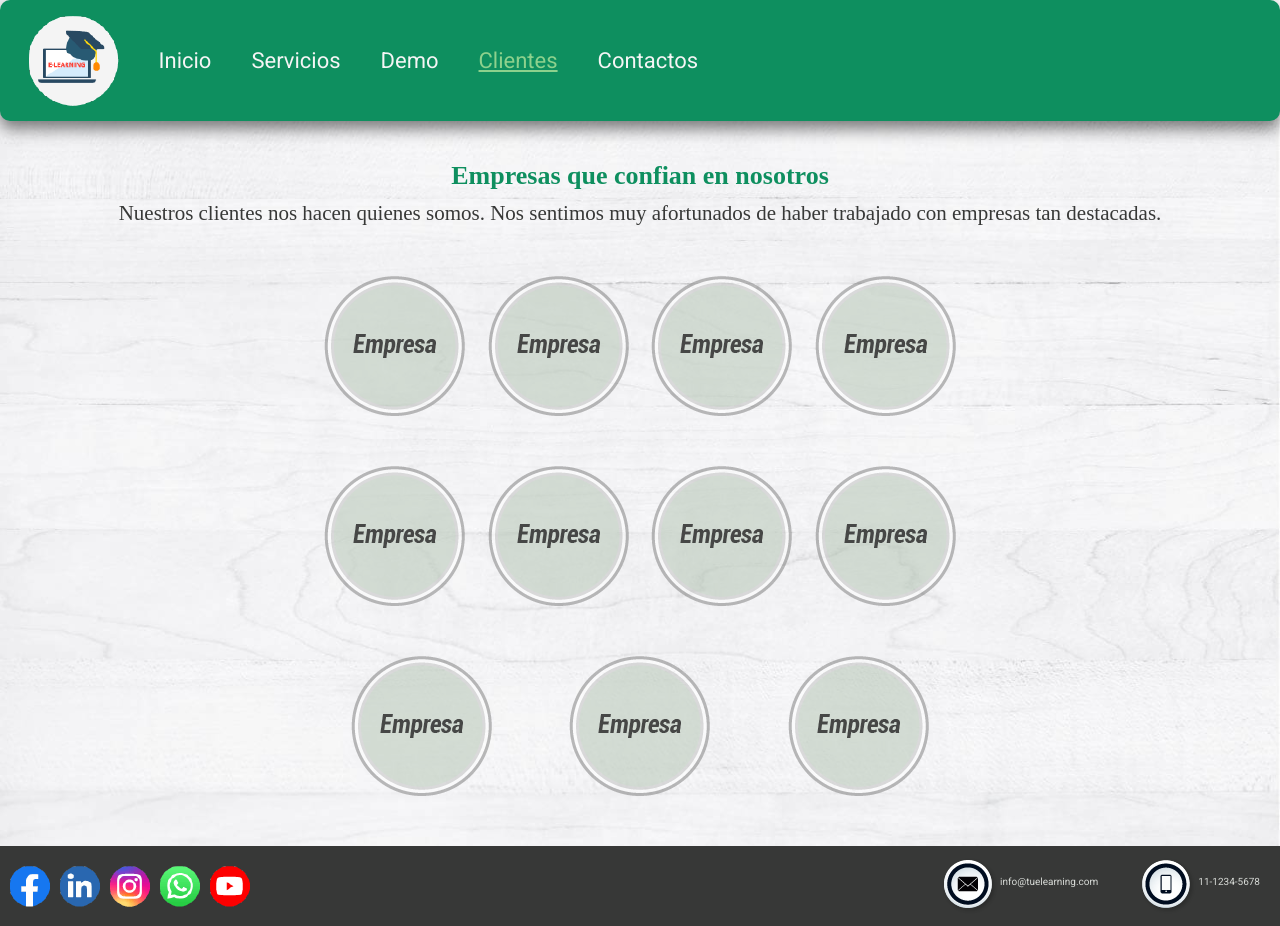
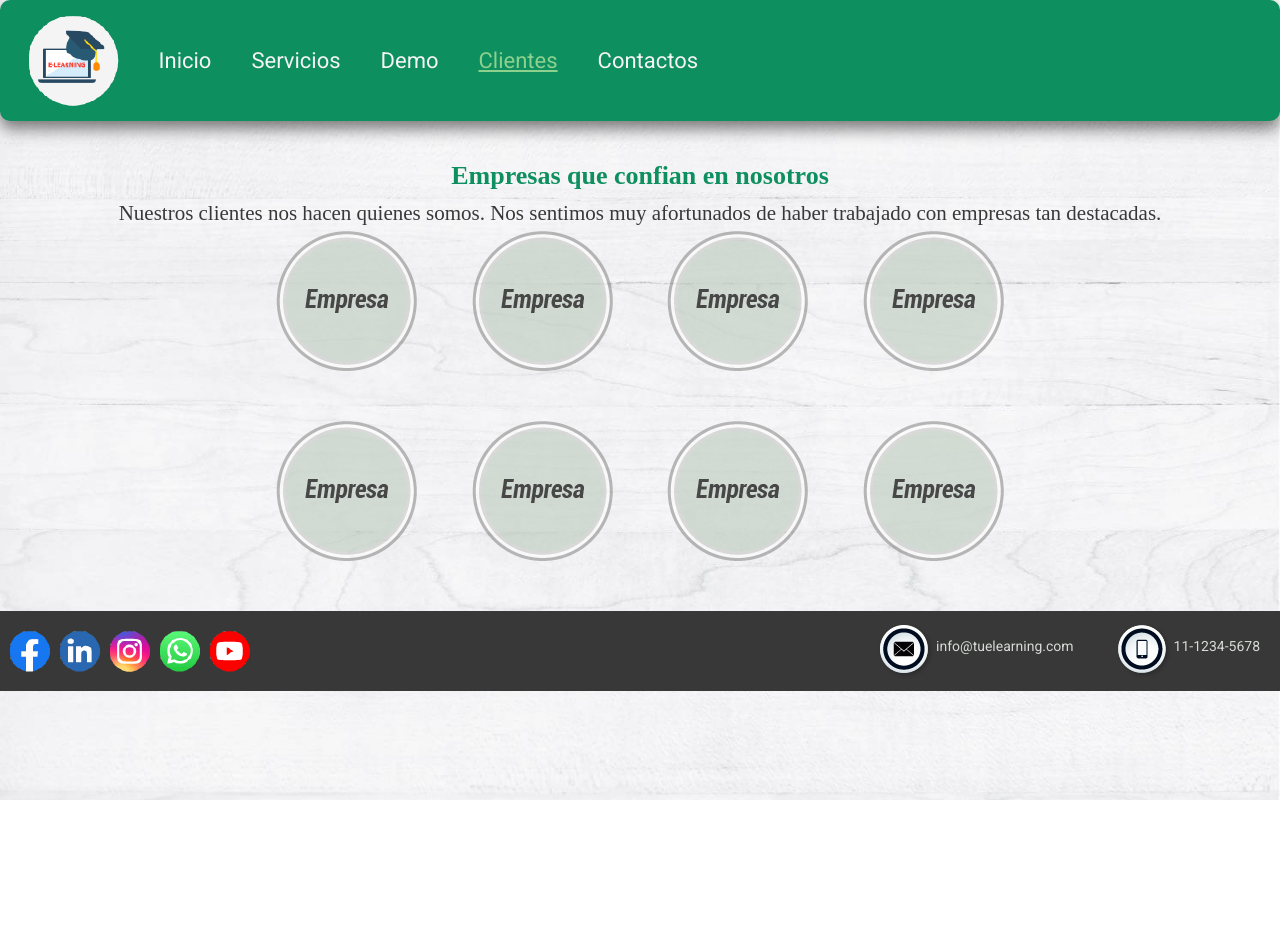
Before and after one commit to erica2022/4taentrega, a website: page paginas/clientes.html in a window 1280 px wide. After the commit the page ends 800 px from the top, so only its background shows below. Drawn offline with nearby package versions, Linux system fonts and the light colour scheme.

Commit message:
Emprolije los scss

```diff
--- a/package.json
+++ b/package.json
@@ -1,7 +1,6 @@
 {
   "name": "4taentrega",
   "version": "1.0.0",
-  "description": "Cuarta entrega proyecto"
   "main": "index.js",
   "scripts": {
     "test": "echo \"Error: no test specified\" && exit 1"
--- a/paginas/clientes.html
+++ b/paginas/clientes.html
@@ -8,6 +8,7 @@
     <!-- SEO-->
     <!-- Descripcion del sitio-->
     <meta name="description" content="Veremos los distintos clientes qu confiaron en nosotros.">
+
     <!-- Palabras claves-->
     <meta name="keywords" content="Credicoop, LACAja seguros, Prohygiene, Pluspetrol, Experta ART, Mitrol, Veolia, SMSV">
 
@@ -69,47 +70,39 @@
   <!-- FIN HEAD -->
 
   <main class="contenedor-pag espacio-inicio">
+  <!-- SUB-TITULO PAGINA -->
     <h1 class="titulo">Empresas que confian en nosotros</h1>
     <h2 class="sub-titulo"> Nuestros clientes nos hacen quienes somos. Nos sentimos muy afortunados de haber trabajado con empresas tan destacadas.</h2>
 
+    <!-- LISTADO DE CLIENTES -->
     <div class="contenedor-pag contenedor-espacio">
         <div data-aos="fade-up" data-aos-duration="2000" class="row">
-        <div class="col-lg-3 col-md-4 col-sm-6 logo-empresa d-flex justify-content-around">
+          <div class="col-lg-3 col-md-4 col-sm-6 logo-empresa">
             <img src="../imagenes/empresas.png" alt="empresa1">
           </div>
-        <div class="col-lg-3 col-md-4 col-sm-6  logo-empresa d-flex justify-content-around" >
+          <div class="col-lg-3 col-md-4 col-sm-6  logo-empresa" >
             <img src="../imagenes/empresas.png" alt="empresa2">
           </div>
-        <div class="col-lg-3 col-md-4 col-sm-6 logo-empresa d-flex justify-content-around" >
+          <div class="col-lg-3 col-md-4 col-sm-6 logo-empresa" >
             <img src="../imagenes/empresas.png" alt="empresa3">
           </div>
-        <div class="col-lg-3 col-md-4 col-sm-6 logo-empresa d-flex justify-content-around">
+          <div class="col-lg-3 col-md-4 col-sm-6 logo-empresa">
               <img src="../imagenes/empresas.png" alt="empresa4">
           </div>
-        <div class="col-lg-3 col-md-4 col-sm-6  logo-empresa d-flex justify-content-around" >
+          <div class="col-lg-3 col-md-4 col-sm-6  logo-empresa" >
               <img src="../imagenes/empresas.png" alt="empresa5">
           </div>
-        <div class="col-lg-3 col-md-4 col-sm-6 logo-empresa d-flex justify-content-around">
+          <div class="col-lg-3 col-md-4 col-sm-6 logo-empresa">
             <img src="../imagenes/empresas.png" alt="empresa6">
           </div>
-        <div class="col-lg-3 col-md-4 col-sm-6  logo-empresa d-flex justify-content-around" >
+          <div class="col-lg-3 col-md-4 col-sm-6  logo-empresa" >
             <img src="../imagenes/empresas.png" alt="empresa7">
           </div>
-        <div class="col-lg-3 col-md-4 col-sm-6 logo-empresa d-flex justify-content-around" >
+          <div class="col-lg-3 col-md-4 col-sm-6 logo-empresa" >
             <img src="../imagenes/empresas.png" alt="empresa8">
-        </div>
-        <div class="col-lg-3 col-md-4 col-sm-6 logo-empresa d-flex justify-content-around">
-          <img src="../imagenes/empresas.png" alt="empresa9">
-        </div>
-        <div class="col-lg-3 col-md-4 col-sm-6  logo-empresa d-flex justify-content-around" >
-          <img src="../imagenes/empresas.png" alt="empresa10">
-        </div>
-        <div class="col-lg-3 col-md-4 col-sm-6 logo-empresa d-flex justify-content-around" >
-          <img src="../imagenes/empresas.png" alt="empresa11">
           </div>
         </div>
     </div>
-
   </main>
 
   <!-- FOOTER -->
@@ -137,11 +130,11 @@
           <div class="contenedor-contacto">
               <div class="contactos">
                   <img src="../imagenes/mail.png" alt="">
-                  <p>info@tuelearning.com</p>
+                  <p class="texto-contacto">info@tuelearning.com</p>
               </div>
               <div class="contactos">
                   <img src="../imagenes/tel.png" alt="">
-                  <p>11-1234-5678</p>
+                  <p class="texto-contacto">11-1234-5678</p>
               </div>
           </div>
     </div>
--- a/scss/base/_mapas.scss
+++ b/scss/base/_mapas.scss
@@ -3,7 +3,7 @@
 /* Segun el tipo de texto qe sea tienen valores distintos*/
 
 $texto-principal: (
-    colorLetra: nth($colores, 5),
+    colorLetra: nth($colores, 3),
     size: 2.1rem,
     margenes: 20px auto
 );
--- a/scss/base/_repetidos.scss
+++ b/scss/base/_repetidos.scss
@@ -26,7 +26,7 @@
 .sub-titulo{
     @include titulo-paginas(nth($colores, 5),21px, center, 5px);
     font-family: 'rufus-bold';
-    margin-bottom: 50px;
+    margin: 5px 20px;
 }
 
 
--- a/scss/componentes/_clientes.scss
+++ b/scss/componentes/_clientes.scss
@@ -1,7 +1,11 @@
+/*acomodo cada logo de la empresa*/
 .logo-empresa{
     margin: 50px auto;
+    display: flex;
+    justify-content: center;
 }
 
+/* contenedor en donde iran los logos de los clientes*/
 .contenedor-espacio{
-    width: 50%;
+    width: 60%;
 }
--- a/scss/componentes/_contacto.scss
+++ b/scss/componentes/_contacto.scss
@@ -2,6 +2,13 @@
     @extend %contenedores-flex-fila;
 }
 
+/*hago mas chico el contenendor*/
+.contenedor-form{
+    width:80%;
+    margin: 10px auto;
+}
+
+/*le doy forma al mapa*/
 .mapa{
     border-radius: 50px;
     margin: 20px auto;
@@ -10,7 +17,7 @@
 .contacto-texto{
     @include titulo-paginas(nth($colores, 3),1.6rem, center, 5px);
     font-family: 'Roboto', sans-serif;
-    margin-bottom: 50px;
+    margin: 10px 0;
 }
 
 .boton-enviar{
--- a/scss/componentes/_demo.scss
+++ b/scss/componentes/_demo.scss
@@ -1,3 +1,4 @@
+/*ACA VAN LOS LINKS A LAS PAGINAS CON LAS DEMOS*/
 .contenedor-links-demo{
     @extend %contenedores-flex-columna;
     margin-left: 20px;
@@ -16,9 +17,8 @@
 .link-demos{
     color: nth($colores, 3);
     font-family: 'Roboto', sans-serif;
-    font-size: 16px;
+    font-size: 1.6rem;
     text-decoration: none;
-
 }
 
 .link-demos:hover{
--- a/scss/componentes/_footer.scss
+++ b/scss/componentes/_footer.scss
@@ -29,8 +29,11 @@ footer{
 }
 
 .contactos{
-    color: nth($colores, 7);
-    font-family: 'Roboto', sans-serif;
     margin: 0px 20px;
     @extend %contenedores-flex-fila;
 }
+
+.texto-contacto{
+    @include contenido-texto(nth($colores, 7),1.4rem );
+    font-family: 'Roboto', sans-serif;
+}
--- a/scss/componentes/_ppal.scss
+++ b/scss/componentes/_ppal.scss
@@ -1,11 +1,5 @@
 @import'../base/variables';
 
-
-.contenedor-img-txt{
-    margin: 30px auto;
-    @extend %contenedores-flex-fila;
-    justify-content: center;
-}
 
 .texto-ppal{
     @include contenido-texto(map-get($texto-principal,colorLetra),map-get($texto-principal,size));
@@ -30,11 +24,11 @@
     margin-top: 20px;
 }
 
-
 .fondo{
     @include fondo-texto(rgba(82, 80, 80, 0.219),30px,20px);
 }
 
+/*CONFIGURACION DEL TEXTO DEL CAROUSEL*/
 .carousel-texto {
     position: absolute;
     right: 15%;
```
Also changed, not shown: index.html (+4 -3 lines), paginas/contacto.html (+18 -5 lines), paginas/demo.html (+19 -8 lines), paginas/servicios.html (+24 -11 lines), css/style.css, 1 other file. Lines whose indentation alone changed are shown as unchanged.
